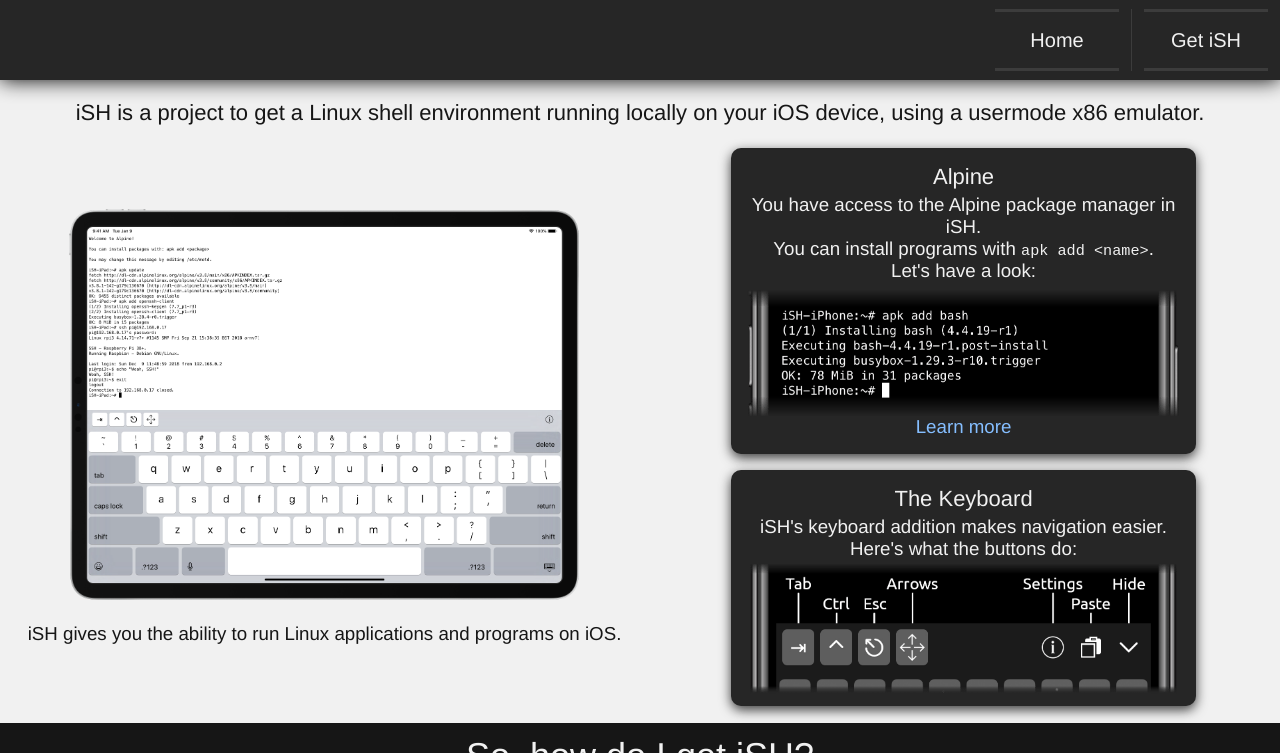
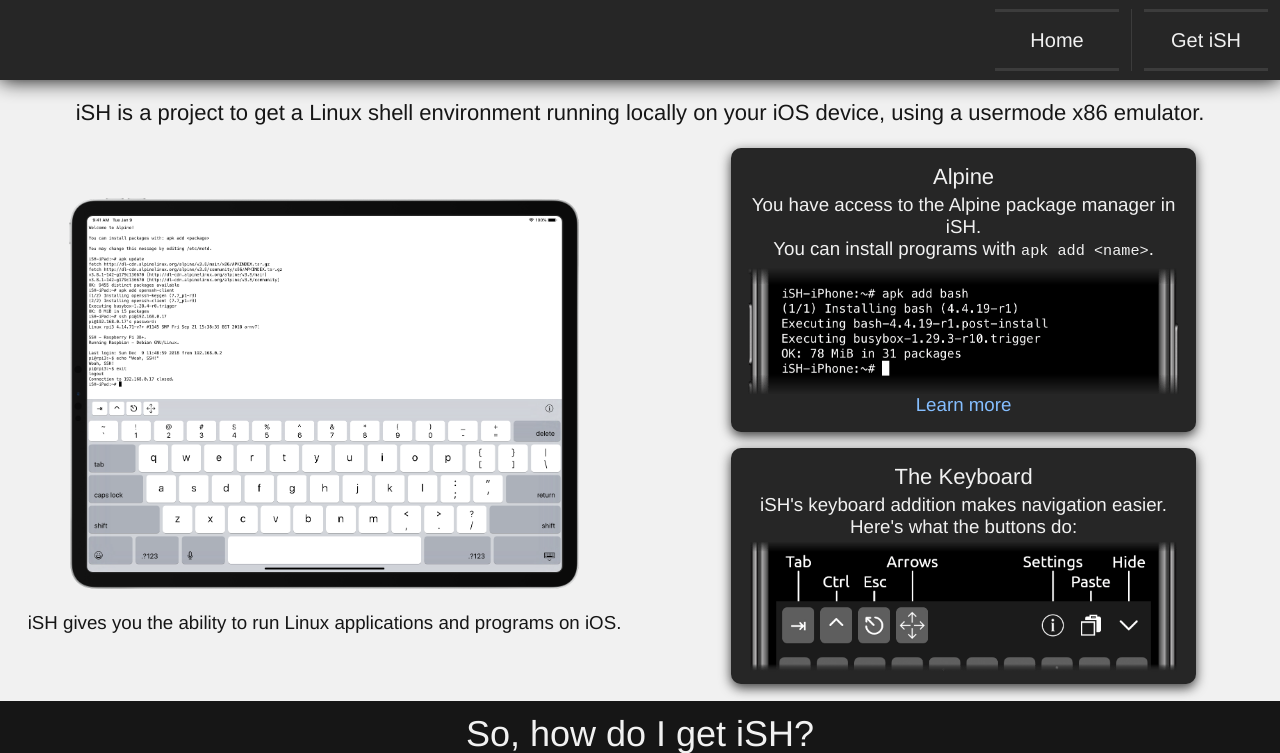
Before and after one commit to ish-app/ish.app, a Jekyll site: the page built from index.html, in a window 1280 px wide and 900 px high, scrolled down 890 px, cut to the strip 0-753 px from the top of the window. Built offline with Jekyll 4.4.1, drawn with Linux system fonts in a browser that asks for light colours.

Commit message:
Change text

```diff
--- a/index.html
+++ b/index.html
@@ -38,8 +38,6 @@
                     You have access to the Alpine package manager in {{ site.title }}.
                     <br />
                     You can install programs with <code>apk add &#60;name&#62;</code>.
-                    <br />
-                    Let's have a look:
                 </p>
                 <img class="boxpict" src="assets/iphone-alpine.png" alt="apk installing Bash on an iPhone" />
                 <a href="https://wiki.alpinelinux.org/wiki/Alpine_Linux_package_management">Learn more</a></p>
```
